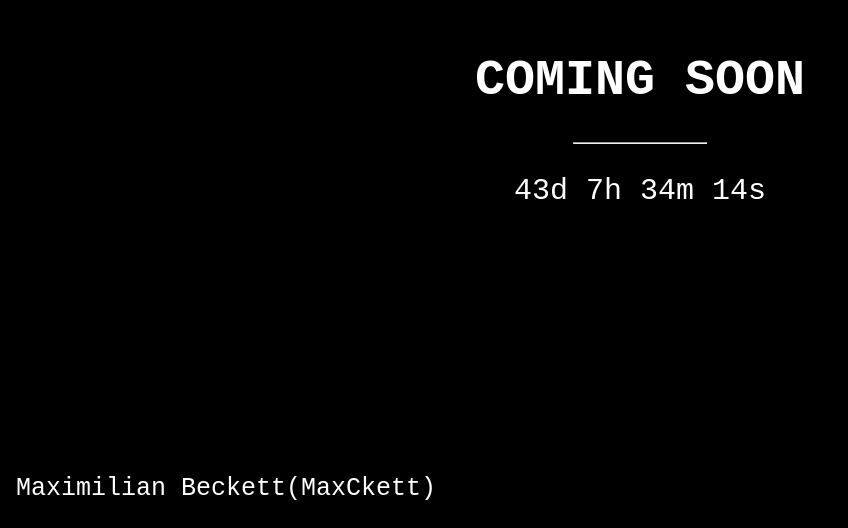
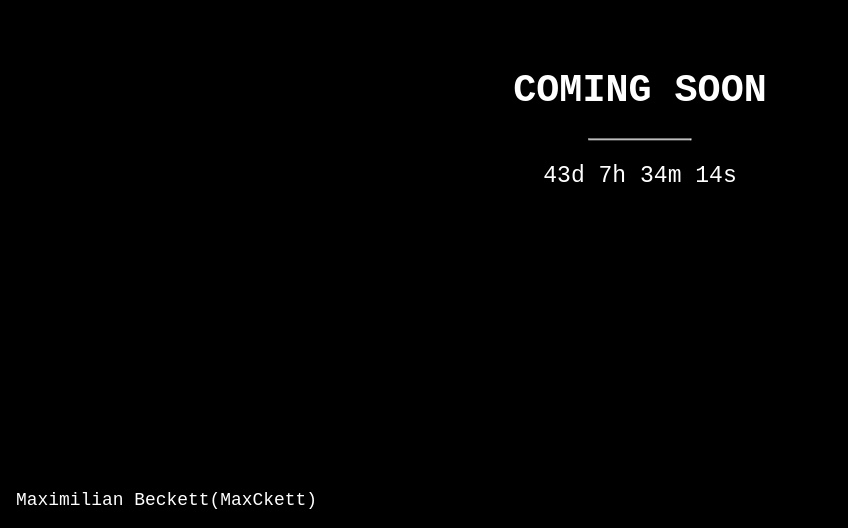
Before and after one commit to MaxCkett/MaxCkett.github.io, a plain HTML site: page index.html in a window 1280 px wide. Shown: the part 272-800 px from the top of the page, without its empty margins (0-848 px from the left). Drawn offline with Linux system fonts and the light colour scheme.

Commit message:
Update index.html

```diff
--- a/index.html
+++ b/index.html
@@ -2,6 +2,7 @@
 <html lang="en-US">
 
 <head>
+    <title>MaximilianBeckett(MaxCkett)</title>
     <meta charset="UTF-8">
     <meta name="keywords" content="MaxCkett, Maximilian Beckett, personal">
     <meta name="description" content="This is personal website for MaximilianBeckett(MaxCkett)">
@@ -15,16 +16,13 @@
 <body>
 
     <div class="bgimg">
-        <!-- <div class="topleft">
-            <p>Logo</p>
-        </div> -->
         <div class="middle">
-            <h1>COMING SOON</h1>
+            <h1 style="font-size: 3vw;">COMING SOON</h1>
             <hr>
-            <p id="demo" style="font-size:30px"></p>
+            <p id="demo" style="font-size:1.8vw"></p>
         </div>
         <div class="bottomleft">
-            <p>Maximilian Beckett(MaxCkett)</p>
+            <p style="font-size: 1.4vw;">Maximilian Beckett(MaxCkett)</p>
         </div>
     </div>
 
```
